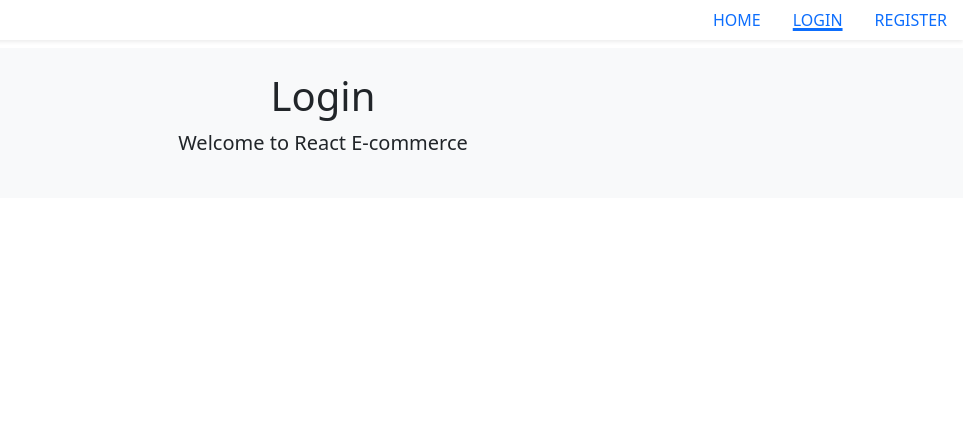
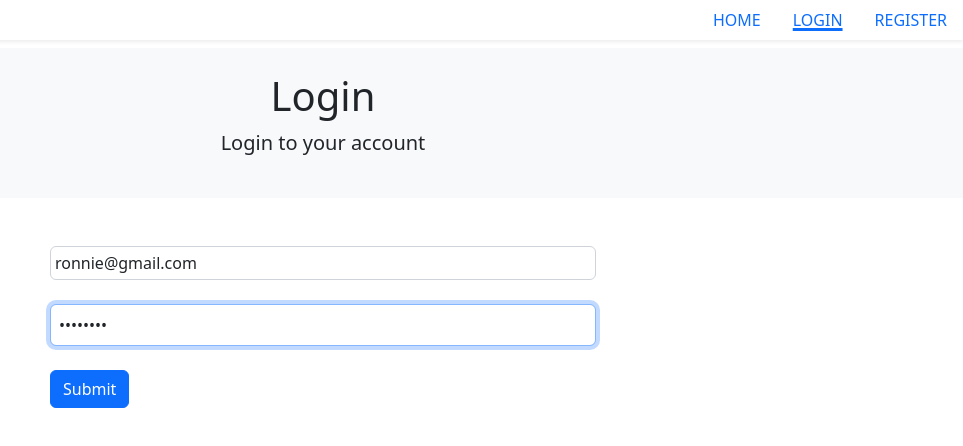
Before and after one commit to RonnieJSanchez/Ecommerce-Back, a React (Create React App) app: page /login in a window 1280 px wide. Shown: the top 446 px of the page, without its empty margins (317-1280 px from the left). Built offline with nearby package versions, Linux system fonts and the light colour scheme.

Commit message:
added user login

```diff
--- a/src/pages/Login.js
+++ b/src/pages/Login.js
@@ -1,10 +1,67 @@
+import { useState } from "react";
 import Jumbotron from "../components/cards/Jumbotron";
+import axios from "axios";
+import toast from "react-hot-toast";
 
 export default function Login() {
+  // state
+  const [email, setEmail] = useState("ronnie@gmail.com");
+  const [password, setPassword] = useState("password");
+
+  const handleSubmit = async (e) => {
+    e.preventDefault();
+    try{
+      const { data } = await axios.post(
+        `${process.env.REACT_APP_API}/login`,
+      {
+        email,
+        password,
+      });
+      console.log(data);
+      if(data?.error){
+        toast.error(data.error);
+      } else {
+        toast.success("Login successful");
+      }
+    } catch (err) {
+      console.log(err);
+      Toaster.error('Login failed. Try again.')
+    }
+  }
+
   return (
     <div>
-      <Jumbotron title="Login" subTitle="Welcome to React E-commerce"/>
+      <Jumbotron title="Login" subTitle="Login to your account"/>
+      <div className="container mt-5">
+        <div className="row">
+          <div className="col-md-6 offset-md-3">
+            <form onSubmit={handleSubmit}>
 
+              <input
+            type="email"
+            className="form-control mb-4 p-1"
+            placeholder="Enter your email"
+            value={email}
+            onChange={(e) => setEmail(e.target.value)}
+            autoFocus
+            />
+
+              <input
+            type="password"
+            className="form-control mb-4 p-2"
+            placeholder="Enter your password"
+            value={password}
+            onChange={(e) => setPassword(e.target.value)}
+            autoFocus
+            />
+
+              <button className="btn btn-primary" type="submit">
+                Submit
+              </button>
+            </form>
+          </div>
+        </div>
+      </div>
     </div>
   );
 }
```
